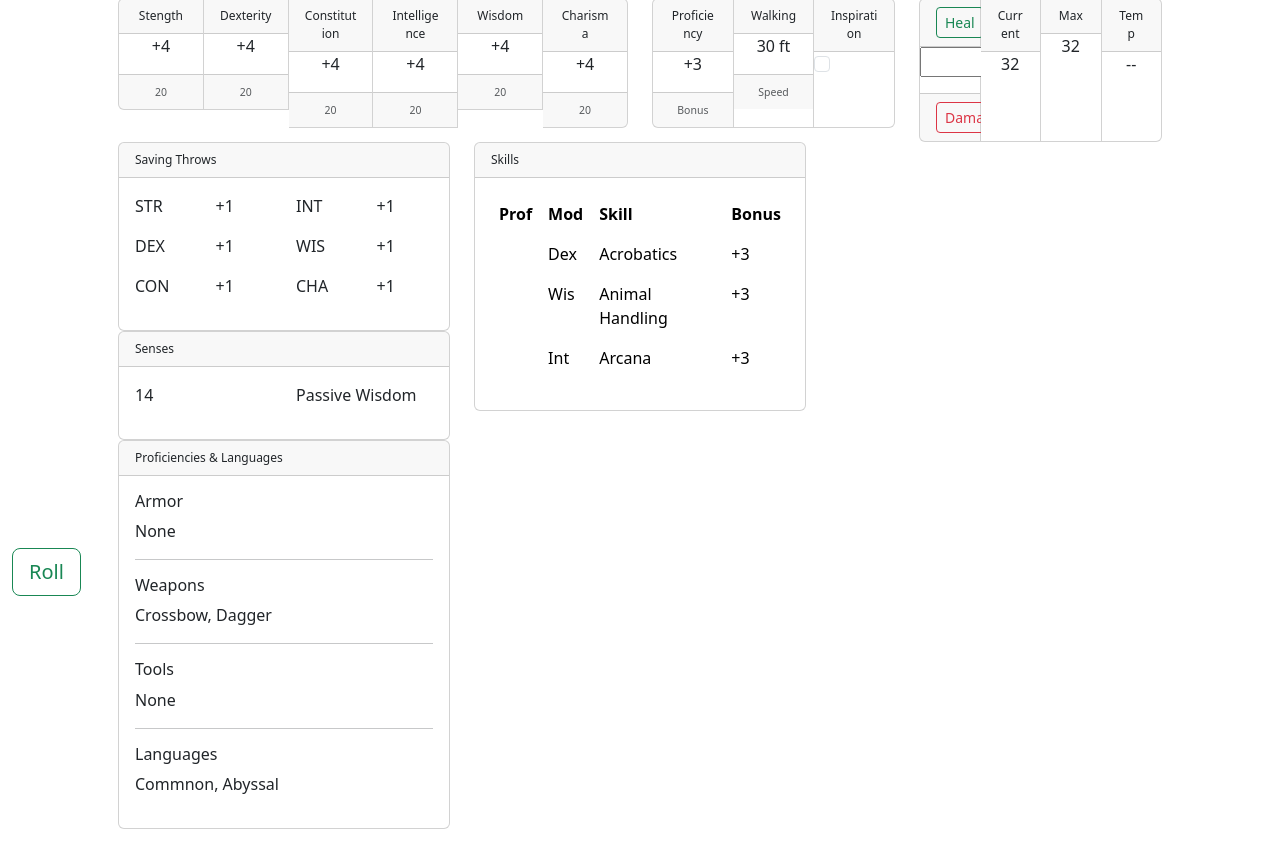
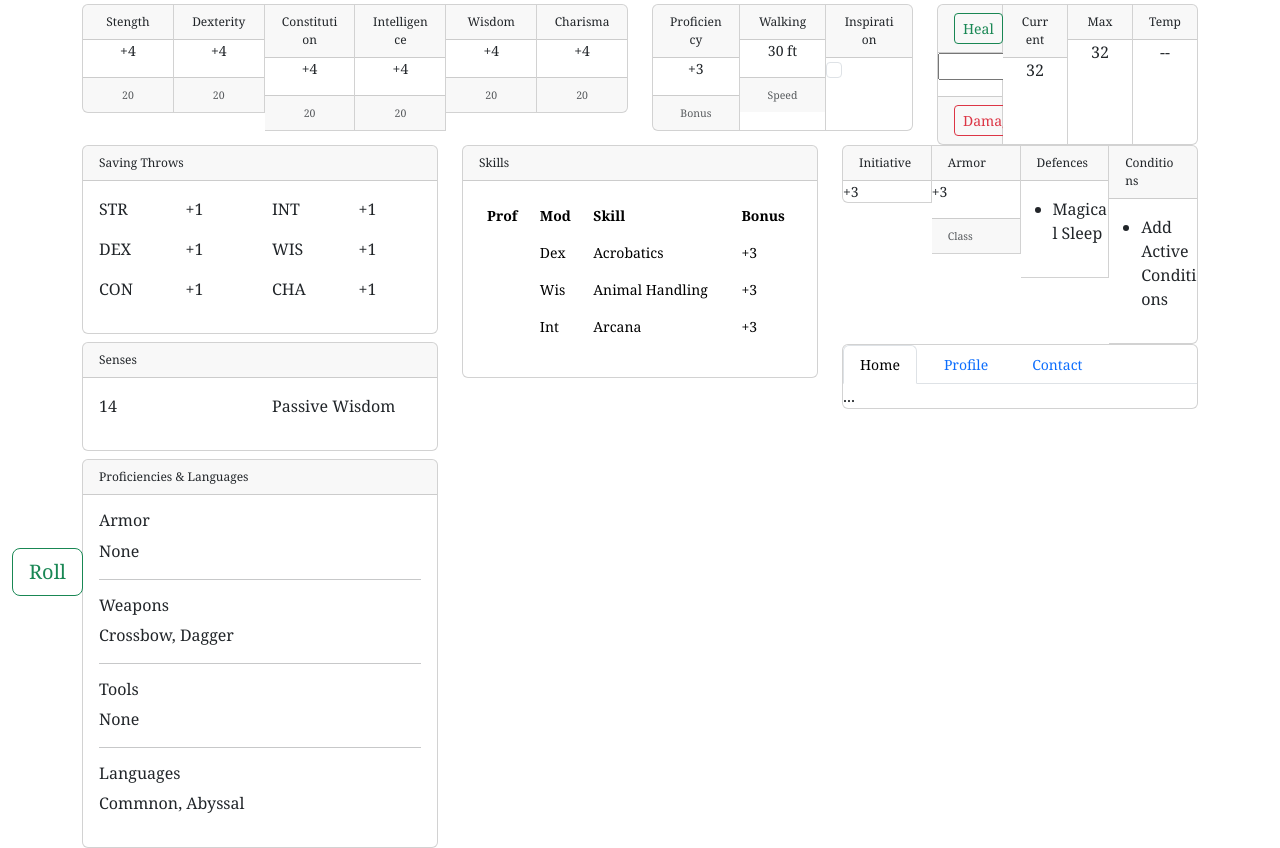
Before and after one commit to giantdwarf17/5e-thing, a Flask app: page /character in a window 1280 px wide. Shown: the part 196-1044 px from the top of the page. Run offline with Flask 3, Linux system fonts and the light colour scheme; some libraries are stand-ins or nearby versions; grey boxes are pictures that could not be loaded.

Commit message:
updated character sheet

```diff
--- /dev/null
+++ b/static/dicerolling.js
@@ -0,0 +1,56 @@
+import "./styles.css";
+import DiceBox from "/static/dice-box/dist/dice-box.es.min.js";
+
+let Box = new DiceBox("#dice-box", {
+  assetPath: "/public/assets/dice-box/",
+  theme: "default",
+  offscreen: true,
+  scale: 6
+});
+
+// document.addEventListener("DOMContentLoaded", async () => {
+Box.init().then(async (world) => {
+  // console.log("Box is ready");
+
+  const Controls = new BoxControls({
+    themes: ["default", "rust", "diceOfRolling", "gemstone"],
+    themeColor: world.config.themeColor,
+    onUpdate: (updates) => {
+      Box.updateConfig(updates);
+    }
+  });
+  Controls.themeSelect.setValue(world.config.theme);
+
+  Box.onThemeConfigLoaded = (themeData) => {
+    if (themeData.themeColor) {
+      Controls.themeColorPicker.setValue(themeData.themeColor);
+    }
+  };
+
+  // create display overlay
+  const Display = new DisplayResults("#dice-box");
+
+  // // create Roller Input
+  const Roller = new AdvancedRoller({
+    target: "#dice-box",
+    onSubmit: (notation) => Box.roll(notation),
+    onClear: () => {
+      Box.clear();
+      Display.clear();
+    },
+    onReroll: (rolls) => {
+      // loop through parsed roll notations and send them to the Box
+      rolls.forEach((roll) => Box.add(roll, roll.groupId));
+    },
+    onResults: (results) => {
+      console.log(results);
+      Display.showResults(results);
+    }
+  });
+
+  // pass dice rolls to Advanced Roller to handle
+  Box.onRollComplete = (results) => {
+    Roller.handleResults(results);
+  };
+  Box.roll(["4d20", "4d12", "4d10", "4d8", "4d6", "4d4"]);
+});
--- a/templates/charactersheet.html
+++ b/templates/charactersheet.html
@@ -2,16 +2,40 @@
 
 {% block content %}
 <style>
-    .card-header {
-        font-size: 12px;
+/* character-sheet.css */
+/* @media (min-width: 540px) {
+    .container{
+        max-width: 70%;
     }
+} */
 
-    .card-footer {
-        font-size: 12px;
-    }
+body {
+    font-family: 'Georgia', serif;
+}
+
+.card-header, .card-footer {
+    font-size: 12px;
+}
+
+.card-text {
+    font-size: 14px;
+}
+
+button {
+    margin-right: 10px;
+}
+
+.table th, .table td {
+    font-size: 14px;
+}
+
+.nav-tabs .nav-link {
+    font-size: 14px;
+}
+
 </style>
 
-<div class="container mt-5 px-5">
+<div class="container mt-5">
     <div class="row">
         <div class="col">
             <div class="card mb-3" style="max-width: 540px;">
@@ -231,7 +255,7 @@
                 </div>
             </div>
             <!-- Senses -->
-            <div class="card">
+            <div class="card mt-2">
                 <div class="card-header">
                     Senses
                 </div>
@@ -251,7 +275,7 @@
                 </div>
             </div>
             <!-- Proficiencies -->
-            <div class="card">
+            <div class="card mt-2">
                 <div class="card-header">
                     Proficiencies & Languages
                 </div>
@@ -312,7 +336,61 @@
         </div>
 
         <div class="col">
-
+            <div class="card-group">
+                <div class="card h-100" data-bs-toggle="offcanvas" data-bs-target="#offcanvasRight">
+                    <div class="card-header">
+                        Initiative
+                    </div>
+                    <p class="card-text">+3</p>
+                </div>
+                <div class="card h-100" data-bs-toggle="offcanvas" data-bs-target="#offcanvasRight">
+                    <div class="card-header">
+                        Armor
+                    </div>
+                    <p class="card-text">+3</p>
+                    <div class="card-footer">
+                        <small class="text-body-secondary">Class</small>
+                    </div>
+                </div>
+                <div class="card h-100" data-bs-toggle="offcanvas" data-bs-target="#offcanvasRight">
+                    <div class="card-header">
+                        Defences
+                    </div>
+                    <p class="card-text">
+                        <ul>
+                            <li>Magical Sleep</li>
+                        </ul>
+                    </p>
+                </div>
+                <div class="card h-100" data-bs-toggle="offcanvas" data-bs-target="#offcanvasRight">
+                    <div class="card-header">
+                        Conditions
+                    </div>
+                    <p class="card-text">
+                        <ul>
+                            <li>Add Active Conditions</li>
+                        </ul>
+                    </p>
+                </div>
+            </div>
+            <div class="card">
+                <ul class="nav nav-tabs" id="myTab" role="tablist">
+                    <li class="nav-item" role="presentation">
+                        <button class="nav-link active" id="home-tab" data-bs-toggle="tab" data-bs-target="#home" type="button" role="tab" aria-controls="home" aria-selected="true">Home</button>
+                    </li>
+                    <li class="nav-item" role="presentation">
+                        <button class="nav-link" id="profile-tab" data-bs-toggle="tab" data-bs-target="#profile" type="button" role="tab" aria-controls="profile" aria-selected="false">Profile</button>
+                    </li>
+                    <li class="nav-item" role="presentation">
+                        <button class="nav-link" id="contact-tab" data-bs-toggle="tab" data-bs-target="#contact" type="button" role="tab" aria-controls="contact" aria-selected="false">Contact</button>
+                    </li>
+                </ul>
+                <div class="tab-content" id="myTabContent">
+                    <div class="tab-pane fade show active" id="home" role="tabpanel" aria-labelledby="home-tab">...</div>
+                    <div class="tab-pane fade" id="profile" role="tabpanel" aria-labelledby="profile-tab">...</div>
+                    <div class="tab-pane fade" id="contact" role="tabpanel" aria-labelledby="contact-tab">...</div>
+                </div>
+            </div>
         </div>
     </div>
 </div>
@@ -332,4 +410,7 @@
         ...
     </div>
 </div>
+
+<script type="module" src="static/dicerolling.js"></script>
+
 {% endblock %}
```
Also changed, not shown: package.json (added, +14 -0 lines), 1 other file.
